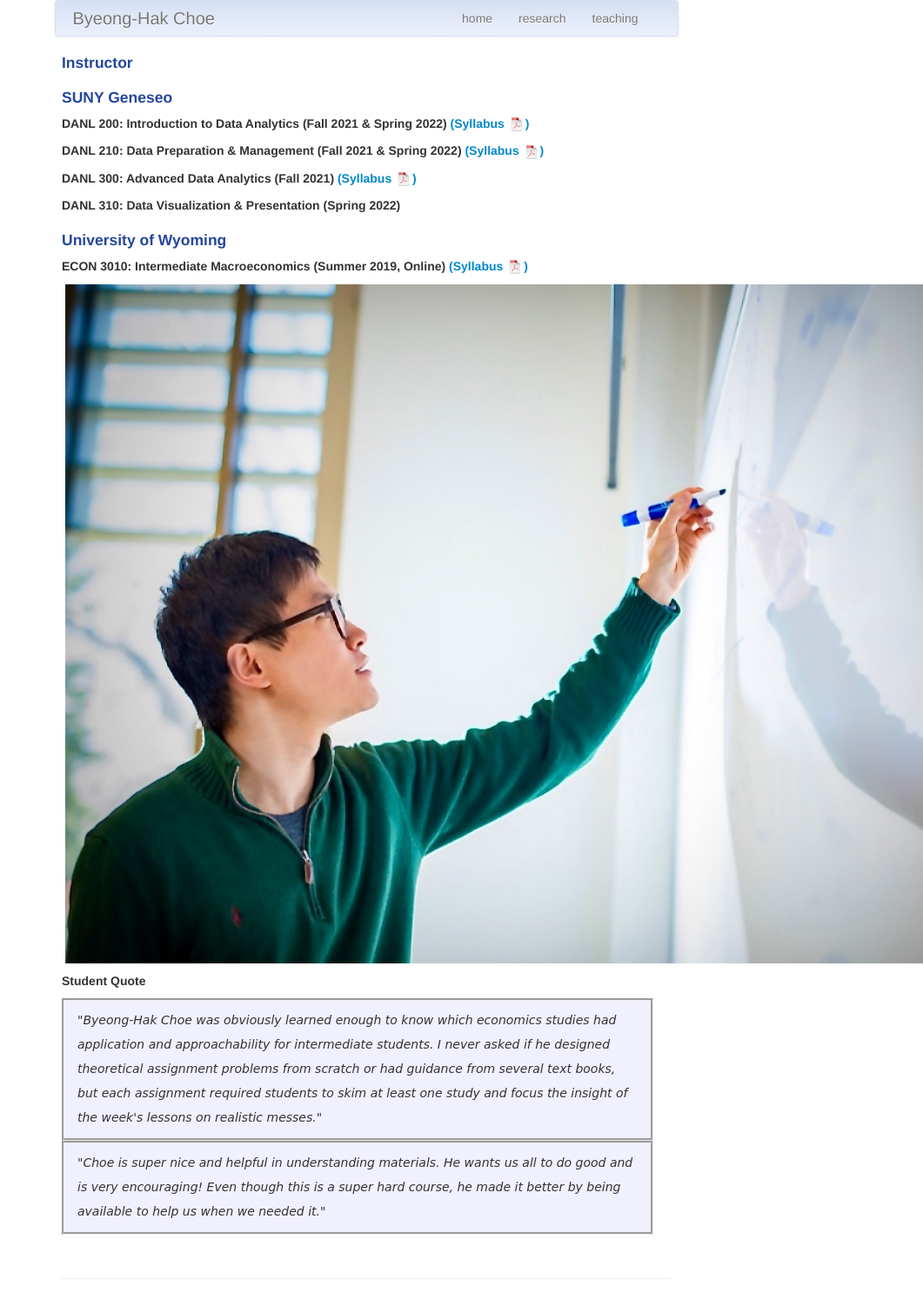
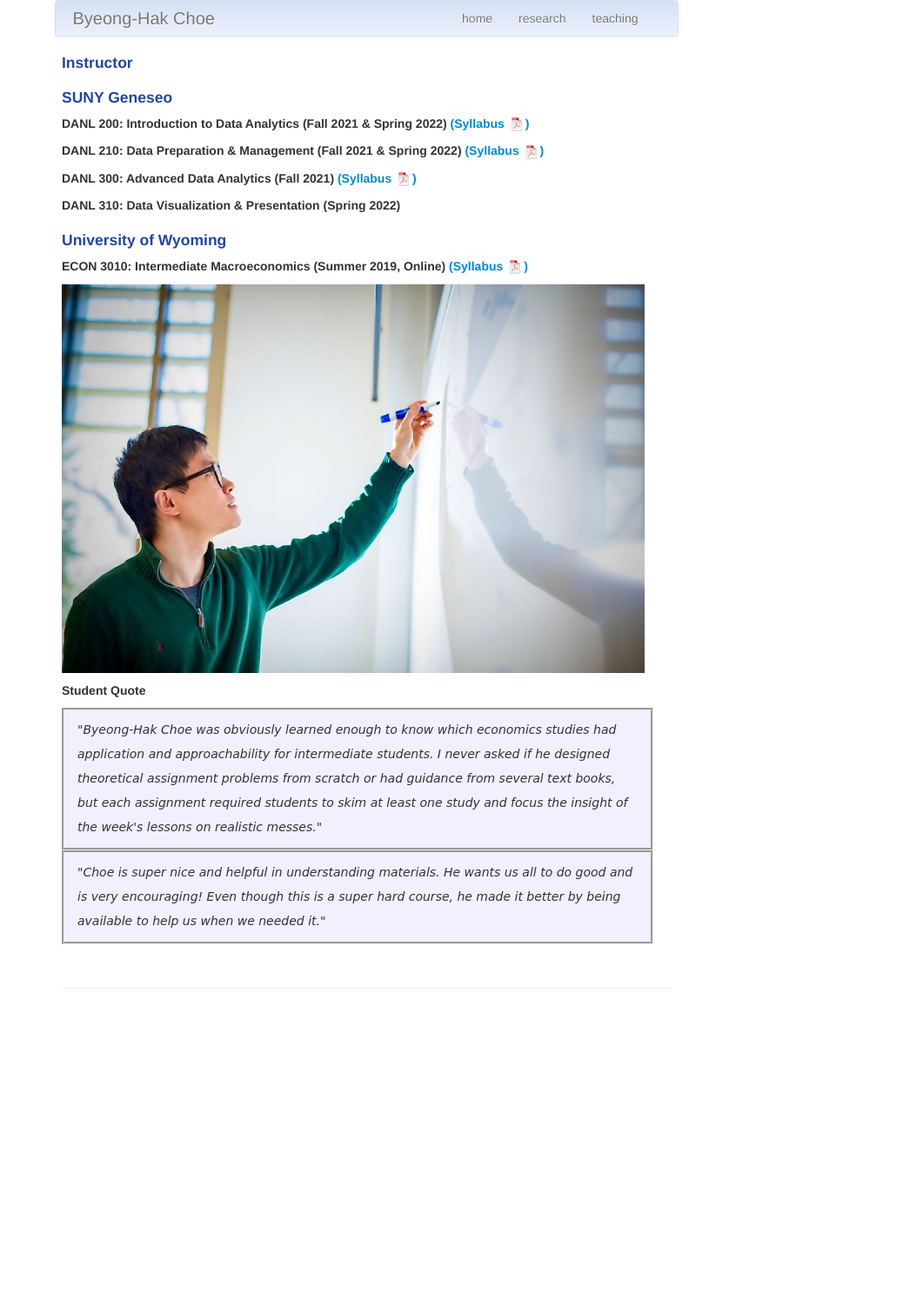
Before and after one commit to Erikwoj/bcecon.github.io, a Jekyll site: the page built from pages/teaching.md, in a window 1280 px wide. Shown: the whole page at 87% size, without its empty margins (219-1280 px from the left). Built offline with Jekyll 4.4.1, drawn with Linux system fonts in a browser that asks for light colours; after the commit the page ends 1168 px from its top, so only the background shows below that.

Commit message:
update my website

```diff
--- a/pages/teaching.md
+++ b/pages/teaching.md
@@ -37,8 +37,10 @@
 ##### <strong>ECON 3010: Intermediate Macroeconomics</strong> (Summer 2019, Online) <a href="https://drive.google.com/file/d/1Gm9zwmBhb8mdrd35AJq01cqJGQoi4sUf/view?usp=sharing"> (Syllabus ![paper as pdf]({{ BASE_PATH }}/pages/icons16/pdf-icon.png))</a>
 <div class="container">
     <div class="row-fluid">
-        &nbsp; &nbsp; <img src="../assets/choe_board.jpeg"
+        <div class="span7" style="text-align:right">
+            <img src="../assets/choe_board.jpeg"
                  	 		title="B.H. Choe" alt="B.H. Choe"/>
+        </div>
     </div>
 </div>
 
```
